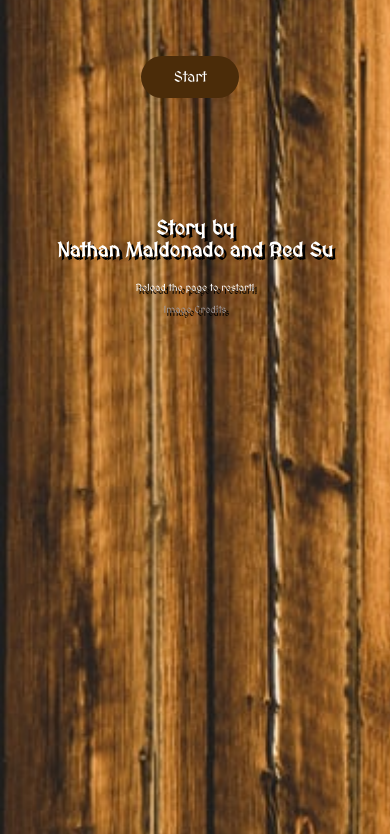
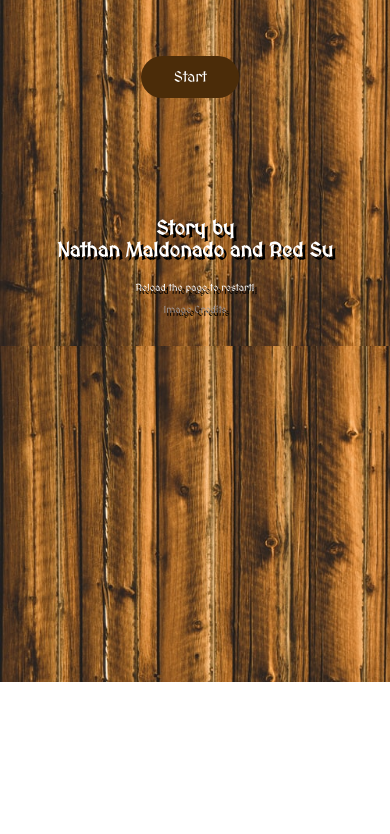
Before and after one commit to maldonadonathan/Interactive-Story, a plain HTML site: page index.html in a window 390 px wide. Shown: the part 162-996 px from the top of the page. After the commit the page ends 844 px from the top, so only its background shows below. Drawn offline with Linux system fonts and the light colour scheme.

Commit message:
May 4 Test

```diff
--- a/styles.css
+++ b/styles.css
@@ -97,8 +97,4 @@ a {
     html {
         font-size: 35px;
     }
-    body {
-        background-repeat: no-repeat;
-        height: 150vh;
-    }
 }
```
